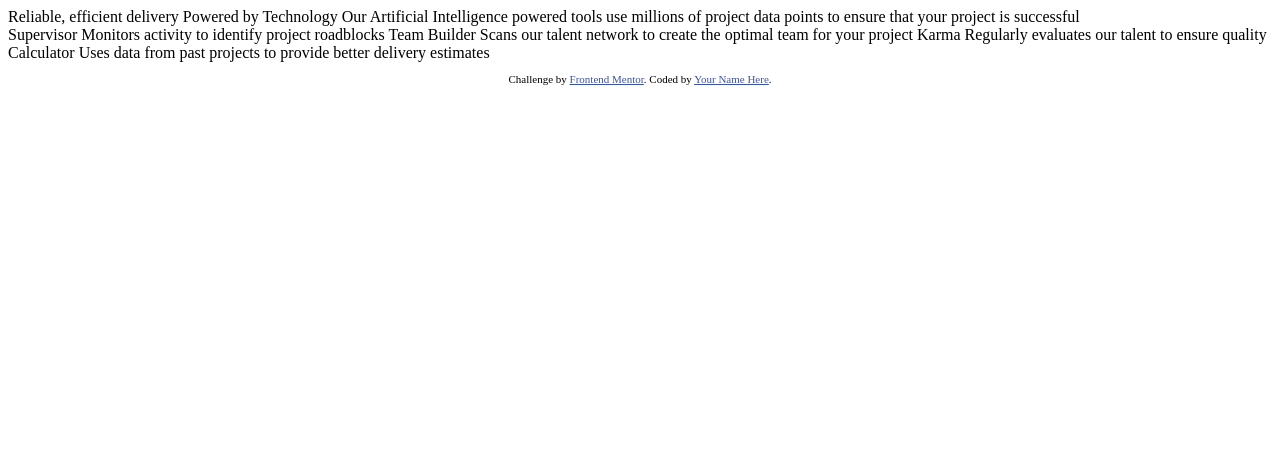
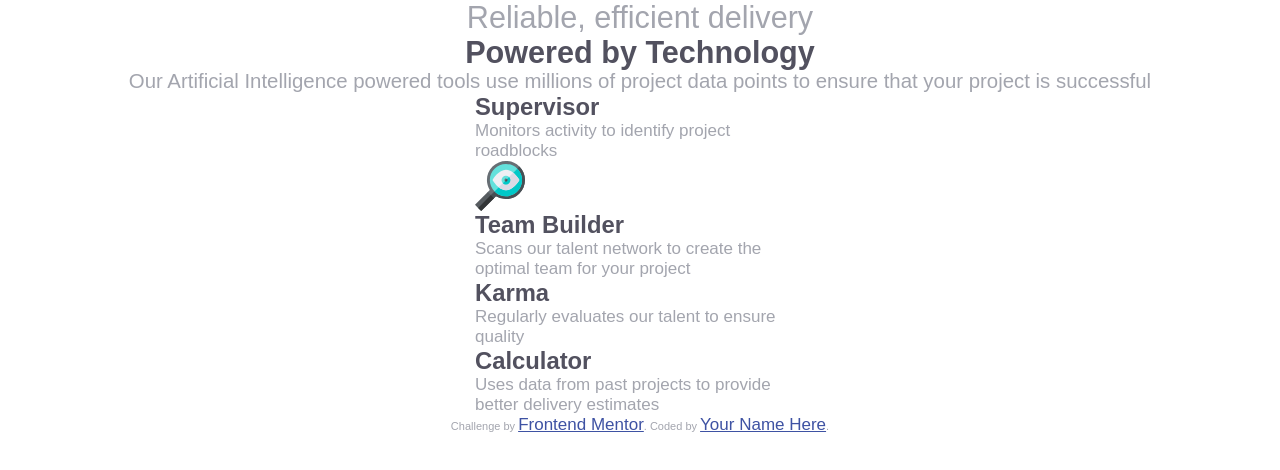
Before and after one commit to AbdulHannan123456/Four-Card-Feauture-Section, a plain HTML site: page index.html in a window 1280 px wide. Drawn offline with Linux system fonts and the light colour scheme; a web font is replaced by a local one.

Commit message:
Skeleton

```diff
--- a/index.html
+++ b/index.html
@@ -5,6 +5,7 @@
   <meta name="viewport" content="width=device-width, initial-scale=1.0"> <!-- displays site properly based on user's device -->
 
   <link rel="icon" type="image/png" sizes="32x32" href="./images/favicon-32x32.png">
+  <link rel="stylesheet" href="style.css">
 
   <title>Frontend Mentor | Four card feature section</title>
 
@@ -17,23 +18,26 @@
 <body>
   <header>
     Reliable, efficient delivery
-    Powered by Technology
-
-    Our Artificial Intelligence powered tools use millions of project data points
-    to ensure that your project is successful
+    <h1>Powered by Technology</h1>
+    <p>Our Artificial Intelligence powered tools use millions of project data points to ensure that your project is successful</p>
   </header>
-  Supervisor
-  Monitors activity to identify project roadblocks
-
-  Team Builder
-  Scans our talent network to create the optimal team for your project
-
-  Karma
-  Regularly evaluates our talent to ensure quality
-
-  Calculator
-  Uses data from past projects to provide better delivery estimates
-
+  <section>
+    <h2>Supervisor</h2>
+    Monitors activity to identify project roadblocks
+    <img src="./images/icon-supervisor.svg" alt="">
+  </section>
+  <section>
+    <h2>Team Builder</h2>
+    Scans our talent network to create the optimal team for your project
+  </section>
+  <section>
+    <h2>Karma</h2>
+    Regularly evaluates our talent to ensure quality
+  </section>
+  <section>
+    <h2>Calculator</h2>
+    Uses data from past projects to provide better delivery estimates
+  </section>
 
   <footer>
     <p class="attribution">
--- /dev/null
+++ b/style.css
@@ -0,0 +1,48 @@
+@import url(https://fonts.google.com/specimen/Poppins);
+
+* {
+    margin: 0;
+    padding: 0;
+    font-family: 'Poppins', sans-serif;
+    color: hsl(229, 6%, 66%);
+    font-size: 17px;
+}
+
+
+html, body {
+    width: 100%;
+    height: 100%;
+    display: flex;
+    flex-direction: column;
+    align-items: center;
+}
+
+
+h1, h2 {
+    color: #52515f;
+}
+
+
+header, header h1 {
+    text-align: center;
+    font-size: 1.8rem;
+}
+
+header > p {
+    font-size: 1.2rem;
+}
+
+
+section {
+    max-width: 330px;
+    display: flex;
+    flex-flow: wrap;
+}
+
+section > h2 {
+    font-size: 1.4rem;
+}
+
+section > img {
+    width: 50px;
+}
```
